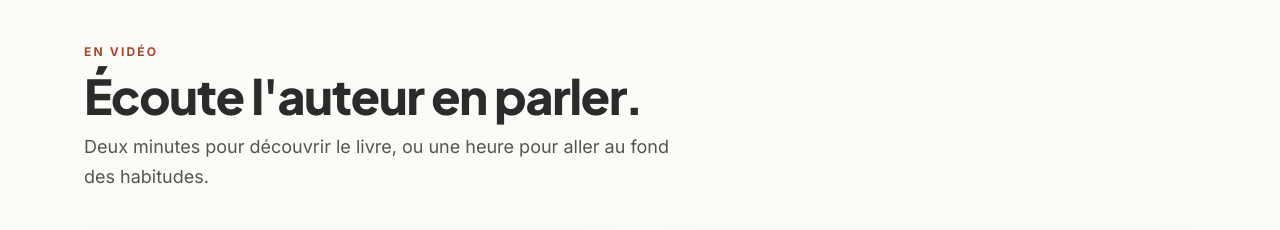
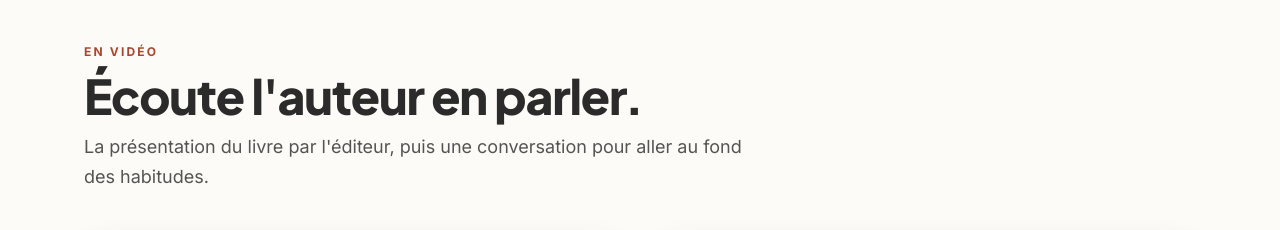
Before and after one commit to Onur-IA/onurkarapinar-site, a React (Vite) app: page /livre in a window 1280 px wide. Shown: the part 6060-6290 px from the top of the page. Built offline with nearby package versions, Linux system fonts and the light colour scheme.

Commit message:
Livre vidéo : texte

```diff
--- a/src/pages/Livre.tsx
+++ b/src/pages/Livre.tsx
@@ -99,7 +99,7 @@ export default function Livre() {
       <div className="mt-8 flex flex-wrap items-center gap-x-8 gap-y-2"><a href={FNAC} target="_blank" rel="noopener" className="inline-flex min-h-[44px] items-center font-bold text-terra underline underline-offset-4">Lire les avis sur la Fnac</a>
       <a href={AMZ + "#customerReviews"} rel={amzRel} className="inline-flex min-h-[44px] items-center font-bold text-terra underline underline-offset-4">Lire les 364 avis sur Amazon</a></div>
     </div></section>
-    <section className="mx-auto max-w-6xl px-5 py-20"><Reveal><div className="kicker">En vidéo</div><h2 className="h2 mt-3">Écoute l'auteur en parler.</h2><p className="mt-3 max-w-2xl text-ink/80">Deux minutes pour découvrir le livre, ou une heure pour aller au fond des habitudes.</p></Reveal>
+    <section className="mx-auto max-w-6xl px-5 py-20"><Reveal><div className="kicker">En vidéo</div><h2 className="h2 mt-3">Écoute l'auteur en parler.</h2><p className="mt-3 max-w-2xl text-ink/80">La présentation du livre par l'éditeur, puis une conversation pour aller au fond des habitudes.</p></Reveal>
       <div className="mt-10 grid gap-8 md:grid-cols-2">{([["PhrciO-C-xw", "Petites habitudes, grandes réussites - Onur Karapinar, Éd Eyrolles", "Éditions Eyrolles", "La présentation du livre"], ["Of1qsslqBDQ", "ONUR KARAPINAR: Changez toutes vos habitudes !", "Le Manal Show", "Le podcast"]] as const).map(([id, t, a, k], i) => <Reveal key={id} delay={i * 100}><figure><LiteYT id={id} title={t}/><figcaption className="mt-4"><div className="text-sm font-bold uppercase tracking-wider text-terra">{k}</div><div className="mt-1 font-extrabold">{t}</div><div className="text-sm text-ink/70">{a}, sur YouTube</div></figcaption></figure></Reveal>)}</div>
     </section>
     <section className="mx-auto grid max-w-5xl items-center gap-10 px-5 py-20 md:grid-cols-[.6fr_1.4fr]"><Reveal><img src={`${A}/portrait-studio.webp`} alt="Portrait d'Onur Karapinar" width="640" height="640" loading="lazy" className="mx-auto w-full max-w-[260px] rotate-2 rounded-3xl shadow-xl"/></Reveal>
```
